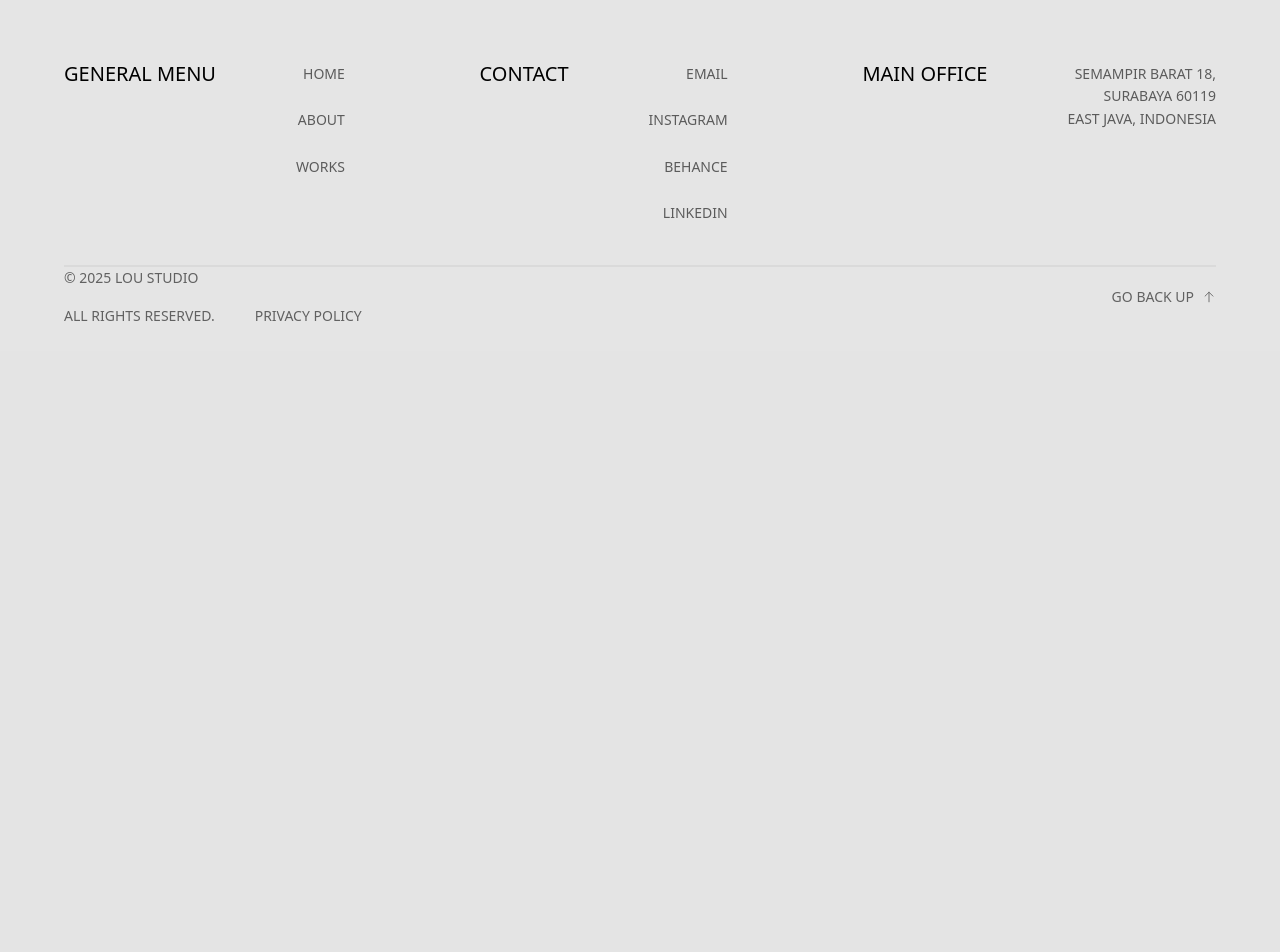
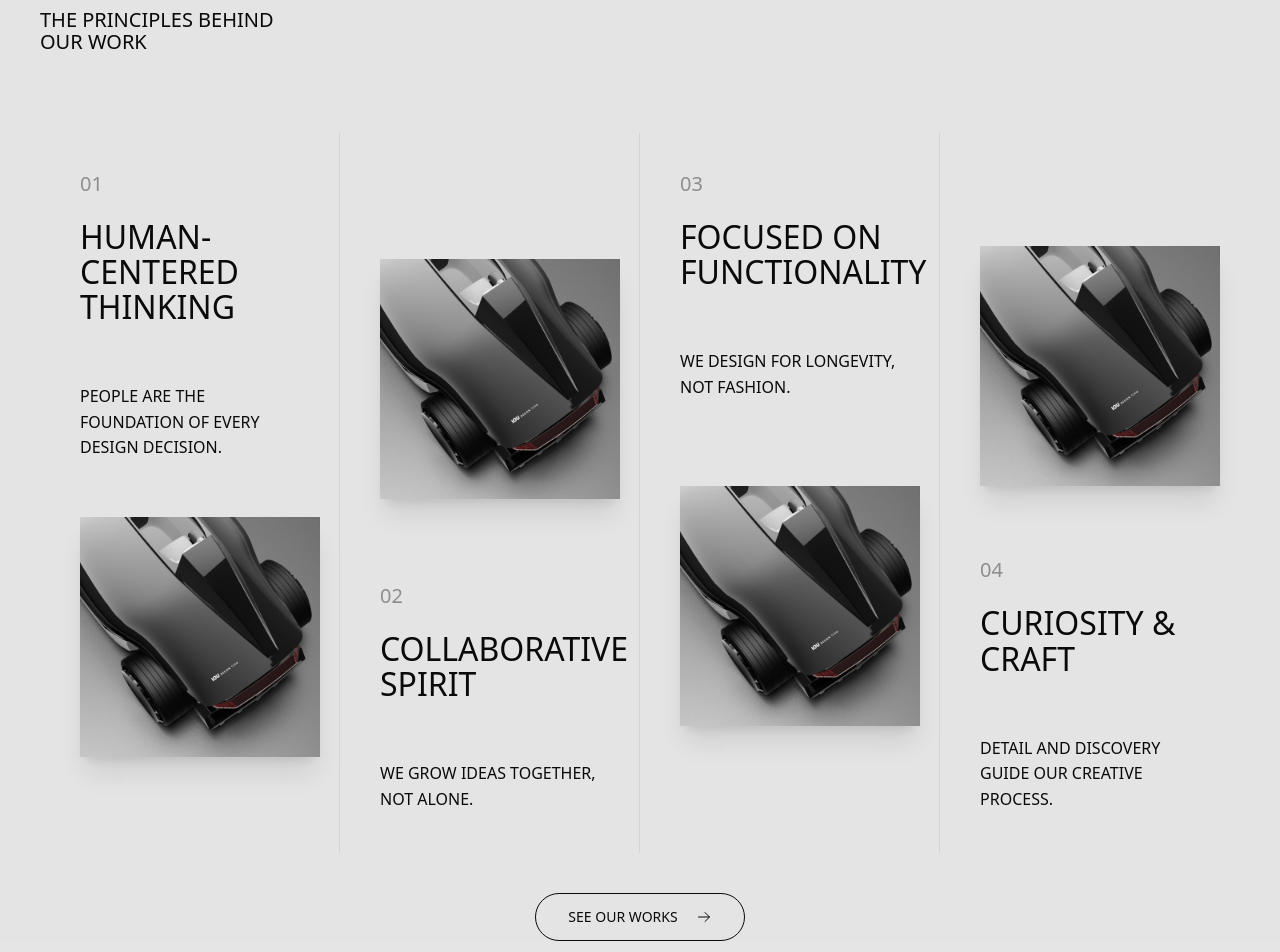
Before and after one commit to rikobediatra/IOU-studio, a Next.js app: page /about in a window 1280 px wide. Shown: the part 3060-4012 px from the top of the page. Before the commit the page ends 3411 px from the top, so only its background shows below. Built offline with nearby package versions, Linux system fonts and the light colour scheme.

Commit message:
Feat: Section our approach

```diff
--- a/src/app/about/page.js
+++ b/src/app/about/page.js
@@ -1,5 +1,6 @@
 import Introduction from "@/components/sections/about/Introduction";
 import Process from "@/components/sections/about/Process";
+import Approach from "@/components/sections/about/Approach";
 
 export default function AboutPages() {
   const listService = [
@@ -33,10 +34,34 @@ export default function AboutPages() {
     },
   ];
 
+  const listApproach = [
+    {
+      number: "01",
+      title: "HUMAN-CENTERED THINKING",
+      description: "People Are The Foundation Of Every Design Decision.",
+    },
+    {
+      number: "02",
+      title: "COLLABORATIVE SPIRIT",
+      description: "We Grow Ideas Together, Not Alone.",
+    },
+    {
+      number: "03",
+      title: "FOCUSED ON FUNCTIONALITY",
+      description: "We Design For Longevity, Not Fashion.",
+    },
+    {
+      number: "04",
+      title: "CURIOSITY & CRAFT",
+      description: "Detail And Discovery Guide Our Creative Process.",
+    },
+  ]
+
   return (
     <main className="px-6 md:px-10">
       <Introduction />
       <Process listService={listService}/>
+      <Approach listApproach={listApproach}/>
     </main>
   );
 }
--- /dev/null
+++ b/src/components/sections/about/Approach.jsx
@@ -0,0 +1,42 @@
+"use client";
+
+import { ArrowRight } from "phosphor-react";
+import ApproachDetail from "./ApproachDetail";
+
+export default function Approach({ listApproach }) {
+  return (
+    <section
+      id="Approach"
+      className="min-h-screen w-full pt-30"
+    >
+      {/* HEADER */}
+      <div className="mb-20 grid grid-cols-1">
+        <h2 className="mb-10">Our Approach</h2>
+        <h4>
+          THE PRINCIPLES BEHIND
+          <br />
+          OUR WORK
+        </h4>
+      </div>
+
+      <div className="grid grid-cols-1 lg:grid-cols-4">
+        {listApproach.map((item, index) => {
+          return <ApproachDetail key={index} item={item} index={index}/>;
+        })}
+      </div>
+
+      {/* BUTTON */}
+      <div className="flex justify-center pt-10">
+        <button
+          className="flex flex-row gap-4.5 items-center border border-foreground bg-background text-foreground rounded-full cursor-pointer
+              hover:bg-foreground hover:text-background transition"
+        >
+          SEE OUR WORKS{" "}
+          <span>
+            <ArrowRight width={16} height={16} />
+          </span>
+        </button>
+      </div>
+    </section>
+  );
+}
--- /dev/null
+++ b/src/components/sections/about/ApproachDetail.jsx
@@ -0,0 +1,82 @@
+import Image from "next/image";
+import { motion } from "framer-motion";
+
+export default function ApproachDetail({ item, index }) {
+  const isEven = Number(index) % 2 === 0;
+  const fadeDown = {
+    hidden: { opacity: 0, y: -40 },
+    show: { opacity: 1, y: 0 }
+  };
+  const fadeUp = {
+    hidden: { opacity: 0, y: 40 },
+    show: { opacity: 1, y: 0 }
+  };
+
+  return (
+    <div
+      key={index}
+      className="relative lg:min-h-180 p-10  lg:border-r last:border-r-0 flex flex-row lg:flex-col justify-between"
+    >
+      {/* BUFFER TO MAKE UI MORE CLEAN */}
+      {!isEven && <div className="hidden lg:block"></div>}
+
+      {/* TEXT ATAS */}
+      {isEven && (
+        <motion.div
+          className="w-full"
+          variants={fadeDown}
+          initial="hidden"
+          whileInView="show"
+          viewport={{ once: true, margin: "-100px" }}
+          transition={{ duration: 0.8, ease: [0.22, 1, 0.36, 1] }}
+        >
+          <h4 className="text-foreground/40 mb-6">{item.number}</h4>
+          <h3 className="lg:max-w-52">
+            {item.title}
+          </h3>
+          <p className="text-[16px] lg:max-w-80 mt-15">
+            {item.description}
+          </p>
+        </motion.div>
+      )}
+
+      {/* IMAGE CENTER */}
+      <motion.div
+        className="hidden lg:block relative w-60 h-60 mx-auto shadow-xl"
+        initial={{ opacity: 0, scale: 0.9 }}
+        whileInView={{ opacity: 1, scale: 1 }}
+        transition={{ duration: 0.7 }}
+        viewport={{ once: true }}
+      >
+        <Image
+          src="/images/approach/Approach.png"
+          alt={item.title}
+          fill
+          className="object-cover object-center"
+        />
+      </motion.div>
+
+      {/* TEXT BAWAH */}
+      {!isEven && (
+        <motion.div
+          variants={fadeUp}
+          initial="hidden"
+          whileInView="show"
+          viewport={{ once: true, margin: "-100px" }}
+          transition={{ duration: 0.8, ease: [0.22, 1, 0.36, 1] }}
+        >
+          <h4 className="text-foreground/40 mb-6">{item.number}</h4>
+          <h3 className="mb-6">
+            {item.title}
+          </h3>
+          <p className="text-[16px] max-w-80 mt-15">
+            {item.description}
+          </p>
+        </motion.div>
+      )}
+
+      {/* BUFFER TO MAKE UI MORE CLEAN */}
+      {isEven && <div className="hidden lg:block"></div>}
+    </div>
+  );
+}
--- a/src/components/sections/about/Process.jsx
+++ b/src/components/sections/about/Process.jsx
@@ -6,10 +6,10 @@ export default function Process({ listService }) {
   return (
     <section
       id="process"
-      className="min-h-screen w-full pt-30 border border-red-500"
+      className="min-h-screen w-full pt-30"
     >
       <div className="mb-20 grid grid-cols-1">
-        <h2 className="mb-10">Our process</h2>
+        <h2 className="mb-10">Our Process</h2>
         <h4>
           How We Design —<br />
           From Idea to Impact
```
Also changed, not shown: public/images/approach/Approach.png (added).
